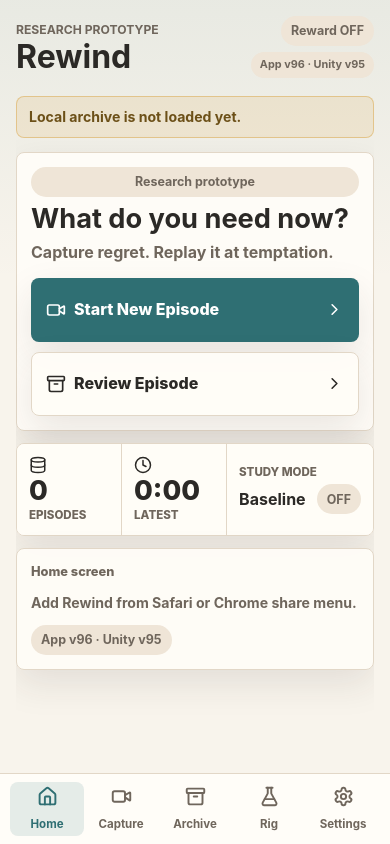
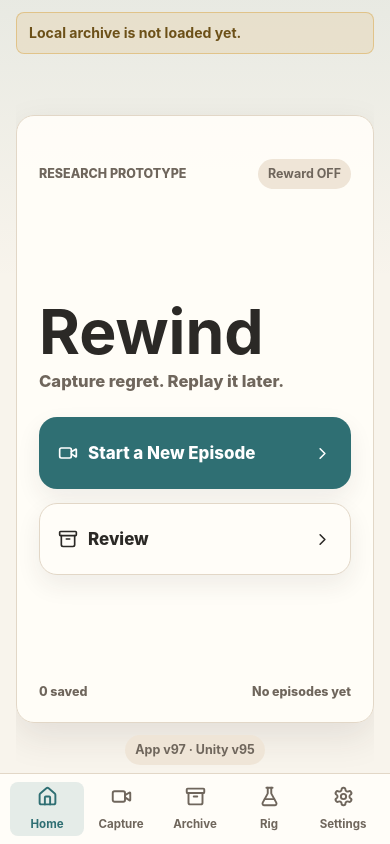
Before and after one commit to RoiBai/rewind, a React (Vite) app: page / in a window 390 px wide. Built offline with nearby package versions, Linux system fonts and the light colour scheme.

Commit message:
Simplify Rewind mobile workflow

```diff
--- a/public/sw.js
+++ b/public/sw.js
@@ -1,4 +1,4 @@
-const CACHE_NAME = 'rewind-shell-v96';
+const CACHE_NAME = 'rewind-shell-v97';
 const BASE_PATH = new URL(self.registration.scope).pathname.replace(/\/$/, '');
 const withBase = (path) => `${BASE_PATH}${path}`;
 const APP_SHELL = [
--- a/src/App.tsx
+++ b/src/App.tsx
@@ -132,7 +132,7 @@ export default function App() {
   }, []);
 
   return (
-    <div className="app-shell">
+    <div className={`app-shell app-shell--${activeTab}`}>
       <header className="app-header">
         <div>
           <p className="eyebrow">Research Prototype</p>
--- a/src/pages/ArchivePage.tsx
+++ b/src/pages/ArchivePage.tsx
@@ -78,7 +78,12 @@ export function ArchivePage({ episodes, settings, onEpisodesChanged, onSettingsC
   }
 
   return (
-    <div className="page-stack">
+    <div className="page-stack review-page">
+      <section className="review-heading">
+        <span className="soft-pill">Review</span>
+        <h2>Previous Episodes</h2>
+      </section>
+
       <section className="episode-list" aria-label="Episodes">
         {episodes.map((episode) => (
           <button
--- a/src/pages/CapturePage.tsx
+++ b/src/pages/CapturePage.tsx
@@ -419,17 +419,40 @@ export function CapturePage({ onSaved, onReview }: CapturePageProps) {
     faceTraceRef.current = [];
   }
 
+  const mainActionLabel = !cameraStream
+    ? 'Connect Camera'
+    : isRecording
+      ? 'Stop Recording'
+      : isProcessing
+        ? 'Processing'
+        : 'Start Recording';
+  const mainActionIcon = !cameraStream ? (
+    <Camera size={26} aria-hidden="true" />
+  ) : isRecording ? (
+    <CircleStop size={27} aria-hidden="true" />
+  ) : isProcessing ? (
+    <Loader2 size={26} aria-hidden="true" />
+  ) : (
+    <Video size={26} aria-hidden="true" />
+  );
+
+  function handleMainAction() {
+    if (!cameraStream) {
+      void enableCamera();
+      return;
+    }
+    if (isRecording) {
+      stopRecording();
+      return;
+    }
+    if (!isProcessing) {
+      void startRecording();
+    }
+  }
+
   return (
-    <div className="page-stack capture-flow">
-      <section className="capture-start panel">
-        <div>
-          <h2>New Episode</h2>
-          <p>Cat avatar + your voice.</p>
-        </div>
-        <span className="soft-pill">No face video saved</span>
-      </section>
-
-      <section className="avatar-capture-shell">
+    <div className="capture-flow capture-flow--sketch">
+      <section className="avatar-capture-shell capture-avatar-screen">
         <video ref={videoRef} className="tracking-video-hidden" muted playsInline aria-hidden="true" />
         <UnityAvatarStage
           ref={avatarRef}
@@ -437,6 +460,63 @@ export function CapturePage({ onSaved, onReview }: CapturePageProps) {
           expression={expression}
           label={isRecording ? 'Recording cat avatar' : 'Cat avatar recording view'}
         />
+        <div className="capture-overlay capture-overlay--top">
+          <span className="soft-pill">New Episode</span>
+          <span className="soft-pill">No face video saved</span>
+        </div>
+        <div className="capture-overlay capture-overlay--bottom">
+          <div>
+            <strong>{formatDuration(elapsedSec)}</strong>
+            <span>{status}</span>
+          </div>
+          <span className="soft-pill">{trackerStatus}</span>
+        </div>
+      </section>
+
+      <section className="capture-recorder-card">
+        <div className="capture-recorder-card__meta">
+          <span>{speechStatus}</span>
+          <span>App {APP_VERSION_LABEL} · Unity {UNITY_VERSION_LABEL}</span>
+        </div>
+
+        {isProcessing && (
+          <div className="progress-track">
+            <span style={{ width: `${Math.round(processingProgress * 100)}%` }} />
+          </div>
+        )}
+
+        <button
+          className={`record-orb ${isRecording ? 'is-recording' : ''}`}
+          type="button"
+          onClick={handleMainAction}
+          disabled={isProcessing}
+          aria-label={mainActionLabel}
+        >
+          {mainActionIcon}
+        </button>
+        <strong>{mainActionLabel}</strong>
+
+        {trackerStatus !== 'Tracking idle' && trackerStatus !== 'Starting tracker' && (
+          <span className="soft-pill capture-debug-pill">
+            S{expression.smile.toFixed(2)} B{Math.round(expression.blinkLeft * 10)}/
+            {Math.round(expression.blinkRight * 10)} M{Math.round(expression.mouthOpen * 10)}
+            {' '}Z{expression.faceScale.toFixed(2)}
+          </span>
+        )}
+
+        {lastEpisodeId && !isProcessing && (
+          <button className="primary-button full-width" type="button" onClick={onReview}>
+            <Play size={19} aria-hidden="true" />
+            Review Episode
+          </button>
+        )}
+
+        {lastEpisodeId && !isProcessing && (
+          <button className="secondary-button full-width" type="button" onClick={resetForAnotherEpisode} disabled={isRecording}>
+            <RotateCcw size={18} aria-hidden="true" />
+            New
+          </button>
+        )}
       </section>
 
       <section className="panel capture-status-panel">
--- a/src/pages/HomePage.tsx
+++ b/src/pages/HomePage.tsx
@@ -1,7 +1,6 @@
-import { Archive, ChevronRight, Clock, Database, Video } from 'lucide-react';
+import { Archive, ChevronRight, Video } from 'lucide-react';
 import { TabId } from '../components/TabBar';
 import { AppSettings, Episode } from '../types';
-import { formatDuration } from '../lib/media';
 import { APP_VERSION_LABEL, UNITY_VERSION_LABEL } from '../version';
 
 interface HomePageProps {
@@ -15,67 +14,43 @@ export function HomePage({ episodes, settings, onNavigate }: HomePageProps) {
 
   return (
     <div className="page-stack home-page">
-      <section className="home-launch">
-        <div className="home-launch__copy">
-          <span className="soft-pill">Research prototype</span>
-          <h2>What do you need now?</h2>
-          <p>Capture regret. Replay it at temptation.</p>
+      <section className="home-sketch-card" aria-label="Rewind start">
+        <div className="home-sketch-card__topline">
+          <span>Research prototype</span>
+          <span className={`condition-pill ${settings.rewardEnabled ? 'is-reward' : ''}`}>
+            {settings.rewardEnabled ? 'Reward ON' : 'Reward OFF'}
+          </span>
         </div>
 
-        <div className="home-launch__actions" aria-label="Primary actions">
-          <button className="home-action is-primary" type="button" onClick={() => onNavigate('capture')}>
+        <div className="home-sketch-card__title">
+          <h1>Rewind</h1>
+          <p>Capture regret. Replay it later.</p>
+        </div>
+
+        <div className="home-sketch-card__actions" aria-label="Primary actions">
+          <button className="home-choice-button is-primary" type="button" onClick={() => onNavigate('capture')}>
             <span>
               <Video size={20} aria-hidden="true" />
-              Start New Episode
+              Start a New Episode
             </span>
             <ChevronRight size={19} aria-hidden="true" />
           </button>
-          <button className="home-action" type="button" onClick={() => onNavigate('archive')}>
+          <button className="home-choice-button" type="button" onClick={() => onNavigate('archive')}>
             <span>
               <Archive size={20} aria-hidden="true" />
-              Review Episode
+              Review
             </span>
             <ChevronRight size={19} aria-hidden="true" />
           </button>
         </div>
-      </section>
 
-      {latest && (
-        <section className="panel latest-episode">
-          <div>
-            <span className="muted-label">Latest</span>
-            <h2>{latest.title}</h2>
-            <p>{latest.aiSummary?.topic ?? latest.tags[0] ?? 'Saved episode'}</p>
-          </div>
-          <button className="secondary-button compact-button" type="button" onClick={() => onNavigate('archive')}>
-            Review
-          </button>
-        </section>
-      )}
-
-      <section className="home-status">
-        <div className="status-tile">
-          <Database size={18} aria-hidden="true" />
-          <span>{episodes.length}</span>
-          <small>Episodes</small>
-        </div>
-        <div className="status-tile">
-          <Clock size={18} aria-hidden="true" />
-          <span>{latest ? formatDuration(latest.durationSec) : '0:00'}</span>
-          <small>Latest</small>
-        </div>
-        <div className="study-card">
-          <small>Study Mode</small>
-          <strong>{settings.rewardEnabled ? 'Reward' : 'Baseline'}</strong>
-          <span className={`condition-pill ${settings.rewardEnabled ? 'is-reward' : ''}`}>
-            {settings.rewardEnabled ? 'ON' : 'OFF'}
-          </span>
+        <div className="home-sketch-card__footer">
+          <span>{episodes.length} saved</span>
+          {latest ? <span>Latest: {latest.title}</span> : <span>No episodes yet</span>}
         </div>
       </section>
 
-      <section className="panel install-note">
-        <span className="muted-label">Home screen</span>
-        <p>Add Rewind from Safari or Chrome share menu.</p>
+      <section className="home-version-line" aria-label="Prototype version">
         <span className="soft-pill">App {APP_VERSION_LABEL} · Unity {UNITY_VERSION_LABEL}</span>
       </section>
     </div>
--- a/src/styles.css
+++ b/src/styles.css
@@ -114,6 +114,24 @@ h2 {
   scrollbar-width: thin;
 }
 
+.app-shell--home,
+.app-shell--capture,
+.app-shell--archive {
+  grid-template-rows: minmax(0, 1fr) auto;
+  padding-top: calc(env(safe-area-inset-top) + 12px);
+}
+
+.app-shell--home .app-header,
+.app-shell--capture .app-header,
+.app-shell--archive .app-header {
+  display: none;
+}
+
+.app-shell--capture .app-main {
+  overflow-y: auto;
+  padding-bottom: 10px;
+}
+
 .page-stack {
   display: grid;
   gap: 14px;
@@ -149,7 +167,99 @@ h2 {
 }
 
 .home-page {
+  min-height: 100%;
+  align-content: center;
   gap: 12px;
+}
+
+.home-sketch-card {
+  display: grid;
+  gap: 24px;
+  min-height: min(72dvh, 620px);
+  padding: 22px;
+  border: 1px solid var(--line);
+  border-radius: 18px;
+  background: rgba(255, 253, 248, 0.94);
+  box-shadow: var(--shadow);
+}
+
+.home-sketch-card__topline,
+.home-sketch-card__footer {
+  display: flex;
+  align-items: center;
+  justify-content: space-between;
+  gap: 10px;
+}
+
+.home-sketch-card__topline > span:first-child,
+.home-sketch-card__footer {
+  color: var(--muted);
+  font-size: 0.78rem;
+  font-weight: 800;
+  text-transform: uppercase;
+}
+
+.home-sketch-card__footer {
+  align-self: end;
+  flex-wrap: wrap;
+  text-transform: none;
+}
+
+.home-sketch-card__title {
+  display: grid;
+  gap: 6px;
+  align-content: end;
+  min-height: 118px;
+}
+
+.home-sketch-card__title h1 {
+  font-size: clamp(3rem, 16vw, 5.6rem);
+  letter-spacing: 0;
+}
+
+.home-sketch-card__title p {
+  color: var(--muted);
+  font-size: 1.04rem;
+  font-weight: 760;
+}
+
+.home-sketch-card__actions {
+  display: grid;
+  gap: 14px;
+  align-content: start;
+}
+
+.home-choice-button {
+  display: flex;
+  align-items: center;
+  justify-content: space-between;
+  gap: 12px;
+  min-height: 72px;
+  padding: 0 18px;
+  border: 1px solid var(--line);
+  border-radius: 18px;
+  background: var(--panel);
+  color: var(--ink);
+  font-size: 1.06rem;
+  font-weight: 820;
+  box-shadow: 0 10px 24px rgba(47, 42, 36, 0.08);
+}
+
+.home-choice-button span {
+  display: inline-flex;
+  align-items: center;
+  gap: 10px;
+}
+
+.home-choice-button.is-primary {
+  border-color: transparent;
+  background: var(--teal);
+  color: white;
+}
+
+.home-version-line {
+  display: flex;
+  justify-content: center;
 }
 
 .home-launch {
@@ -598,6 +708,124 @@ textarea:focus {
   gap: 10px;
 }
 
+.capture-flow--sketch {
+  min-height: 100%;
+  display: grid;
+  grid-template-rows: minmax(0, 1fr) auto;
+  gap: 10px;
+}
+
+.capture-flow--sketch > .panel,
+.capture-flow--sketch > .capture-actions {
+  display: none;
+}
+
+.capture-avatar-screen {
+  min-height: min(62dvh, 560px);
+}
+
+.capture-flow--sketch .capture-avatar-stage {
+  min-height: min(62dvh, 560px);
+}
+
+.capture-flow--sketch .capture-avatar-stage .cat-avatar__stage,
+.capture-flow--sketch .capture-avatar-stage .unity-avatar__canvas {
+  min-height: min(62dvh, 560px);
+}
+
+.capture-overlay {
+  position: absolute;
+  z-index: 3;
+  right: 12px;
+  left: 12px;
+  display: flex;
+  align-items: center;
+  justify-content: space-between;
+  gap: 8px;
+  pointer-events: none;
+}
+
+.capture-overlay--top {
+  top: 12px;
+}
+
+.capture-overlay--bottom {
+  bottom: 12px;
+}
+
+.capture-overlay--bottom > div {
+  display: grid;
+  gap: 1px;
+  min-width: 112px;
+  padding: 9px 12px;
+  border-radius: 999px;
+  background: rgba(255, 253, 248, 0.86);
+  color: var(--ink);
+}
+
+.capture-overlay--bottom strong {
+  font-size: 1.05rem;
+  line-height: 1;
+}
+
+.capture-overlay--bottom span {
+  color: var(--muted);
+  font-size: 0.76rem;
+  font-weight: 760;
+}
+
+.capture-recorder-card {
+  display: grid;
+  justify-items: center;
+  gap: 10px;
+  padding: 12px 14px;
+  border: 1px solid var(--line);
+  border-radius: 18px;
+  background: rgba(255, 253, 248, 0.95);
+  box-shadow: var(--shadow);
+}
+
+.capture-recorder-card__meta {
+  display: flex;
+  justify-content: space-between;
+  gap: 10px;
+  width: 100%;
+  color: var(--muted);
+  font-size: 0.74rem;
+  font-weight: 760;
+}
+
+.capture-recorder-card .progress-track {
+  width: 100%;
+}
+
+.record-orb {
+  display: inline-grid;
+  place-items: center;
+  width: 78px;
+  height: 78px;
+  border: 0;
+  border-radius: 999px;
+  background: var(--teal);
+  color: white;
+  box-shadow: 0 12px 28px rgba(47, 111, 115, 0.25);
+}
+
+.record-orb.is-recording {
+  background: var(--coral);
+  box-shadow: 0 12px 28px rgba(200, 91, 69, 0.26);
+}
+
+.capture-debug-pill {
+  max-width: 100%;
+  overflow: hidden;
+  text-overflow: ellipsis;
+}
+
+.capture-flow--sketch .cat-avatar__badge {
+  display: none;
+}
+
 .capture-ready-card {
   text-align: center;
 }
@@ -801,6 +1029,24 @@ textarea:focus {
 .episode-list {
   display: grid;
   gap: 10px;
+}
+
+.review-page {
+  gap: 12px;
+}
+
+.review-heading {
+  display: grid;
+  gap: 8px;
+  padding: 4px 2px 0;
+}
+
+.review-heading .soft-pill {
+  justify-self: start;
+}
+
+.review-heading h2 {
+  font-size: 1.7rem;
 }
 
 .episode-card {
--- a/src/version.ts
+++ b/src/version.ts
@@ -1,4 +1,4 @@
-export const APP_VERSION_LABEL = 'v96';
-export const APP_BUILD_VERSION = 'app-v96-home-capture-review-flow-20260621';
+export const APP_VERSION_LABEL = 'v97';
+export const APP_BUILD_VERSION = 'app-v97-sketch-workflow-ui-20260622';
 export const UNITY_VERSION_LABEL = 'v95';
 export const UNITY_BUILD_VERSION = 'unity-v95-head-frame-proximity-20260621';
```
